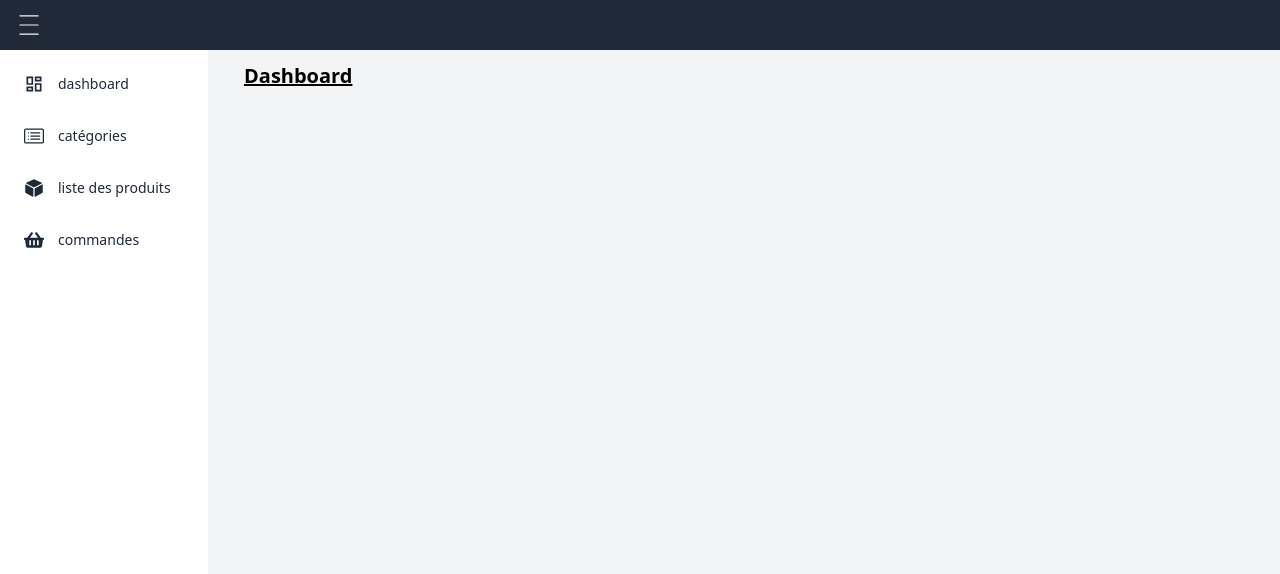
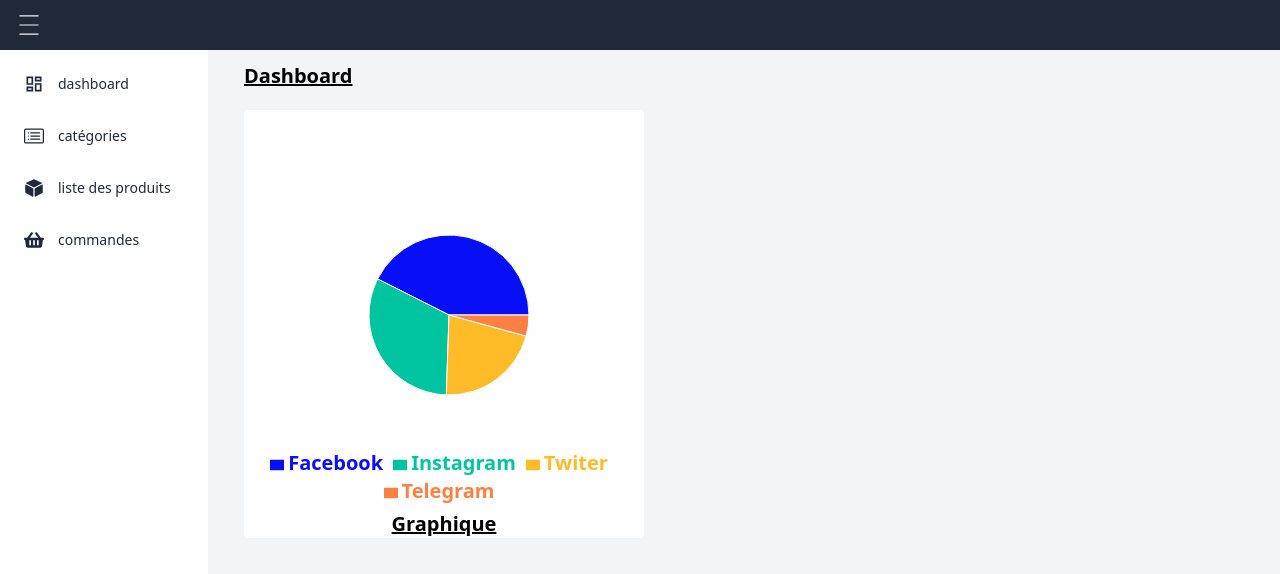
Before and after one commit to mbayeseck28/tache-validation-react-ui, a React (Create React App) app: page / in a window 1280 px wide. Shown: the top 574 px of the page. Built offline with nearby package versions, Linux system fonts and the light colour scheme.

Commit message:
raphique

```diff
--- a/package.json
+++ b/package.json
@@ -11,6 +11,7 @@
     "react-icons": "^5.0.1",
     "react-router-dom": "^6.21.3",
     "react-scripts": "5.0.1",
+    "recharts": "^2.11.0",
     "web-vitals": "^2.1.4"
   },
   "scripts": {
--- a/src/pages/admin/Dashboard.jsx
+++ b/src/pages/admin/Dashboard.jsx
@@ -1,9 +1,11 @@
 import React from 'react'
+import Graphique2 from './graphique2/graphique2'
 
 const Dashboard = () => {
   return (
     <div className='m-3 text-xl font-bold underline'>
       Dashboard
+      <Graphique2/>
     </div>
   )
 }
--- /dev/null
+++ b/src/pages/admin/graphique2/graphique2.jsx
@@ -0,0 +1,43 @@
+import React from "react";
+import { PieChart, Pie, Cell, Legend } from "recharts";
+
+
+const Dashboard = () => {
+
+  const data = [
+    { name: "Facebook", users: 2000000000 },
+    { name: "Instagram", users: 1500000000 },
+    { name: "Twiter", users: 1000000000 },
+    { name: "Telegram", users: 200000000 },
+  ];
+
+  const COLORS = ['rgb(7, 15, 246)', '#00C49F', '#FFBB28', '#FF8042'];
+  return (
+
+      <div class="text-center bg-white rounded mt-5">
+      <div className="App">
+        <PieChart width={400} height={400}>
+          <Pie
+             nameKey="name"
+            dataKey="users"
+            isAnimationActive={false}
+            data={data}
+            cx={200}
+            cy={200}
+            outerRadius={80}
+            fill="#8884d"
+            // label
+          >
+            {data.map((entry, index) => (
+              <Cell key={`cell-${index}`} fill={COLORS[index % COLORS.length]} />
+            ))}
+          </Pie>
+          <Legend />
+        </PieChart>
+      </div>
+      <p class="border-left-4">Graphique</p>
+    </div>
+  )
+}
+
+export default Dashboard
```
Also changed, not shown: 1 other file (tests, documents, lock files or other folders).
